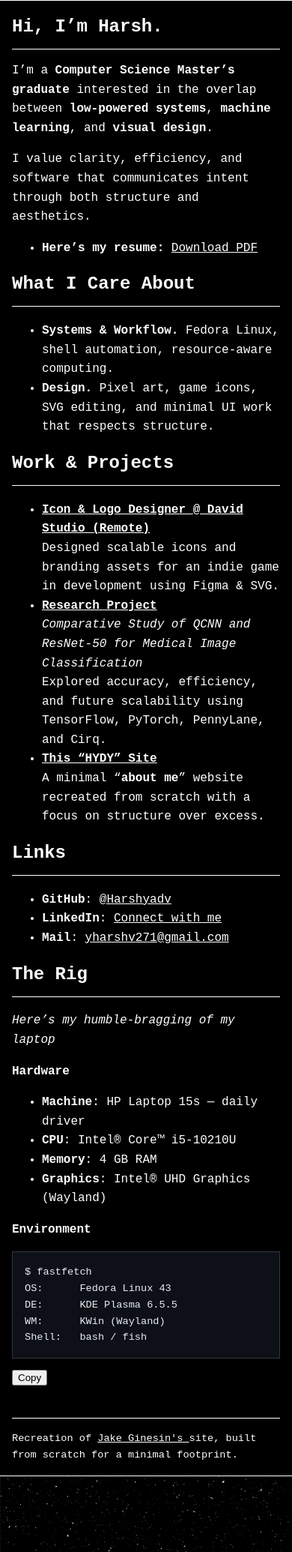
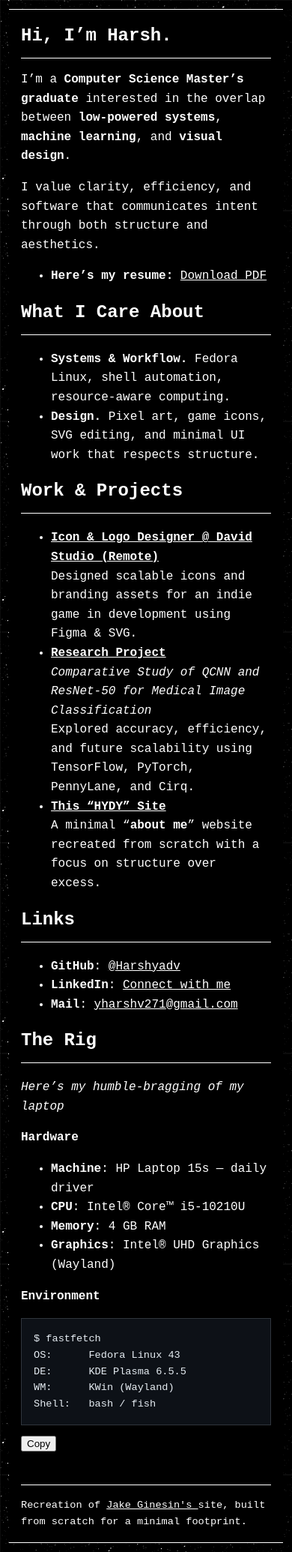
Before and after one commit to Harshyadv/HYDV, a Jekyll site: the page built from index.md, in a window 390 px wide. Shown: the whole page at 75% size. Built offline with Jekyll 4.4.1, drawn with Linux system fonts in a browser that asks for light colours; a style sheet for code colours, icons or effects is not loaded.

Commit message:
Update style.css

```diff
--- a/assets/style.css
+++ b/assets/style.css
@@ -102,8 +102,10 @@
 /* 🔥 MOBILE THAT DOESN’T SUCK */
 @media (max-width: 480px) {
     body {
-        padding: env(safe-area-inset-top) env(safe-area-inset-right)
-            env(safe-area-inset-bottom) env(safe-area-inset-left);
+        padding: calc(12px + env(safe-area-inset-top))
+            calc(12px + env(safe-area-inset-right))
+            calc(12px + env(safe-area-inset-bottom))
+            calc(12px + env(safe-area-inset-left));
     }
 
     .box {
```
